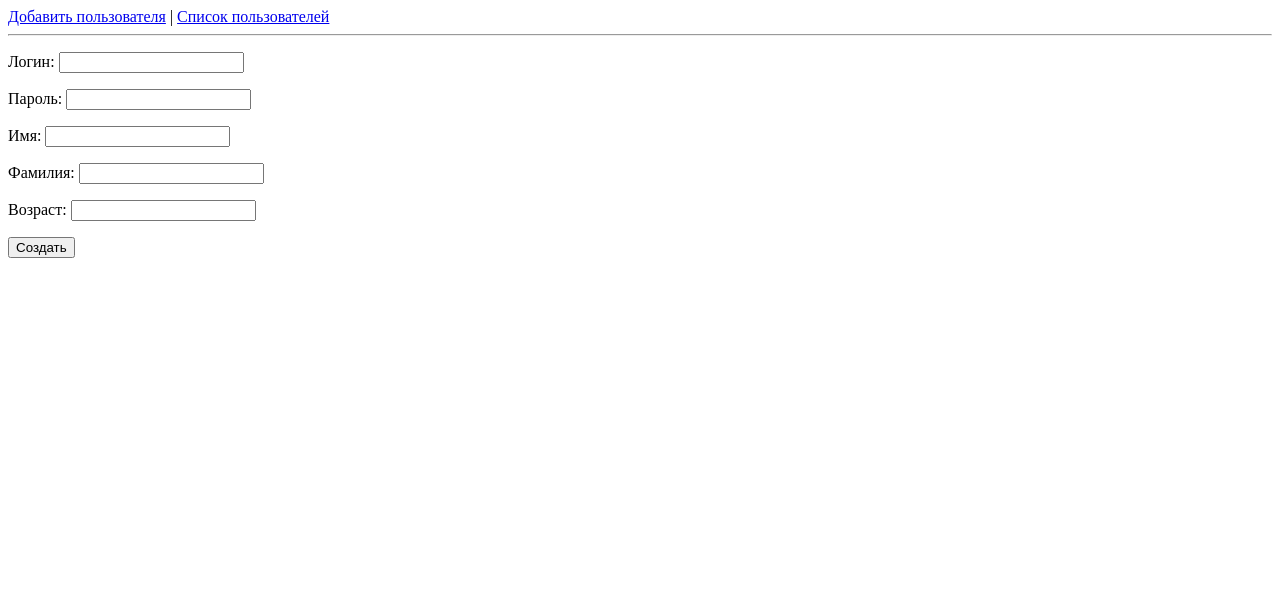
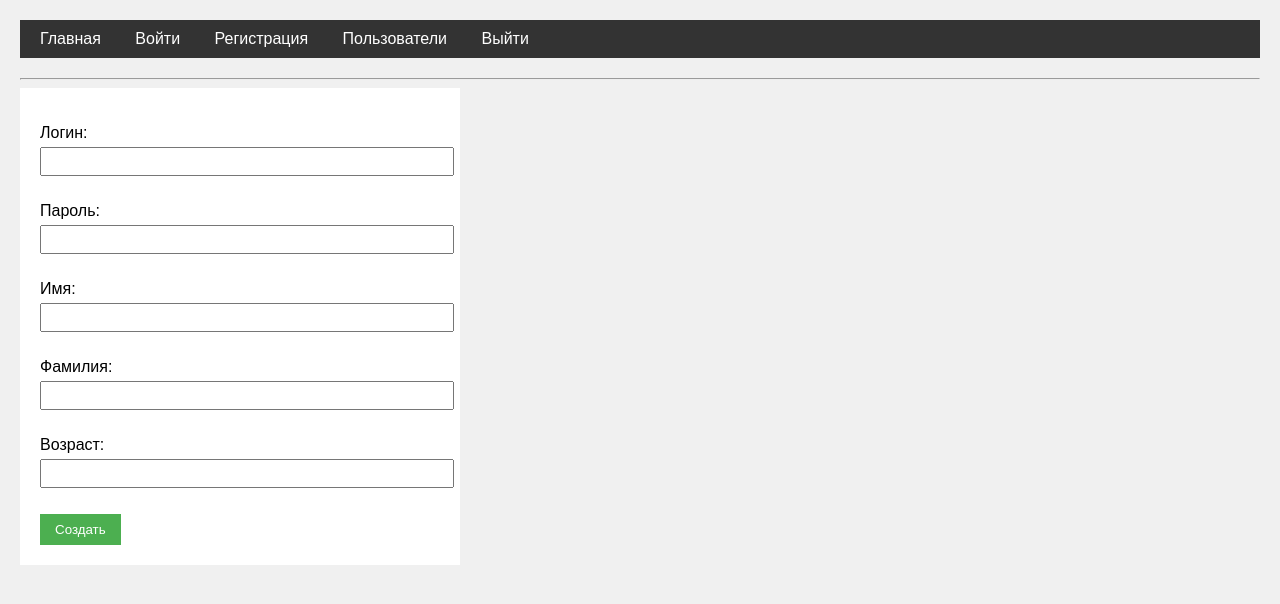
Before and after one commit to s1ment/ip32_blog, a Django app: page /add_user/ in a window 1280 px wide. Shown: the top 604 px of the page. Run offline with Django 5.2, Linux system fonts and the light colour scheme.

Commit message:
Добавлен вход и выход в систему

```diff
--- a/blog/blog/settings.py
+++ b/blog/blog/settings.py
@@ -96,4 +96,4 @@ USE_TZ = True
 # Static files (CSS, JavaScript, Images)
 # https://docs.djangoproject.com/en/6.0/howto/static-files/
 
-STATIC_URL = 'static/'
+STATIC_URL = '/static/'
--- a/blog/blog/urls.py
+++ b/blog/blog/urls.py
@@ -3,5 +3,9 @@ from login import views
 
 urlpatterns = [
     path('add_user/', views.add_user),
+    path('add_role/', views.add_role),
     path('users/', views.users),
+    path('', views.index),
+    path('login/', views.login),
+    path('logout/', views.logout_view),
 ]
--- a/blog/login/forms.py
+++ b/blog/login/forms.py
@@ -1,5 +1,5 @@
 from django import forms
-from .models import User
+from .models import User, Role
 
 class UserForm(forms.ModelForm):
     class Meta:
@@ -12,3 +12,11 @@ class UserForm(forms.ModelForm):
             'last_name': 'Фамилия',
             'age': 'Возраст',
         }
+
+class RoleForm(forms.ModelForm):
+    class Meta:
+        model=Role
+        fields=['title']
+        labels={
+            'title':'Название',
+        }
--- a/blog/login/models.py
+++ b/blog/login/models.py
@@ -7,3 +7,9 @@ class User(models.Model):
     last_name = models.CharField(max_length=200)
     age = models.PositiveIntegerField()
     balance = models.FloatField(default=0.0)
+
+class Role(models.Model):
+    title = models.CharField(max_length=200)
+
+def __str__(self):
+    return self.title
--- /dev/null
+++ b/blog/login/static/styles.css
@@ -0,0 +1,77 @@
+body {
+    font-family: Arial, sans-serif;
+    margin: 0;
+    padding: 20px;
+    background: #f0f0f0;
+}
+
+nav {
+    background: #333;
+    padding: 10px;
+    margin-bottom: 20px;
+}
+
+nav a {
+    color: white;
+    text-decoration: none;
+    padding: 5px 10px;
+    margin-right: 10px;
+}
+
+nav a:hover {
+    background: #555;
+}
+
+table {
+    width: 100%;
+    border-collapse: collapse;
+    background: white;
+}
+
+th, td {
+    border: 1px solid #ddd;
+    padding: 8px;
+    text-align: left;
+}
+
+th {
+    background: #4CAF50;
+    color: white;
+}
+
+form {
+    background: white;
+    padding: 20px;
+    max-width: 400px;
+}
+
+input[type="text"], input[type="password"], input[type="number"] {
+    width: 100%;
+    padding: 5px;
+    margin: 5px 0 10px 0;
+}
+
+input[type="submit"] {
+    background: #4CAF50;
+    color: white;
+    padding: 8px 15px;
+    border: none;
+    cursor: pointer;
+}
+
+input[type="submit"]:hover {
+    background: #45a049;
+}
+
+a {
+    color: #4CAF50;
+    text-decoration: none;
+}
+
+a:hover {
+    text-decoration: underline;
+}
+
+h1, h2 {
+    color: #333;
+}
--- a/blog/login/templates/base.html
+++ b/blog/login/templates/base.html
@@ -1,15 +1,22 @@
+{% load static %}
 <!DOCTYPE html>
 <html lang="en">
 <head>
     <meta charset="UTF-8">
     <meta name="viewport" content="width=device-width, initial-scale=1.0">
     <title>Система аренды</title>
+    <link rel="stylesheet" href="{% static 'styles.css' %}">
 </head>
 <body>
     <header>
         <nav>
-            <a href="/add_user/">Добавить пользователя</a> |
-            <a href="/users/">Список пользователей</a>
+            <a href="/">Главная</a>
+            <a href="/login/">Войти</a>
+            <a href="/add_user/">Регистрация</a>
+            <a href="/users/">Пользователи</a>
+            {% if user %}
+            <a href="/logout/">Выйти</a>
+            {% endif %}
         </nav>
     </header>
     <hr>
--- /dev/null
+++ b/blog/login/templates/index.html
@@ -0,0 +1,5 @@
+{% extends "base.html" %}
+{% block title %}Главная страница{% endblock title %}
+{% block content %}
+    <h1>Добро пожаловать {{user.login}}!</h1>
+{% endblock content %}
--- a/blog/login/views.py
+++ b/blog/login/views.py
@@ -1,10 +1,16 @@
 from django.shortcuts import render, redirect
-from .models import User
-from .forms import UserForm
+from .models import User, Role
+from .forms import UserForm, RoleForm
 
 def users(request):
-    users = User.objects.all()
-    return render(request, 'users.html', {'users': users})
+    if request.session.get('user_id'):
+        u_id = request.session.get('user_id')
+        u = User.objects.get(id=u_id)
+        users = User.objects.all()
+        return render(request, 'users.html', {'users': users, 'user': u})
+    else:
+        return redirect('/login/')
+
 
 def add_user(request):
     if request.method == "POST":
@@ -16,3 +22,41 @@ def add_user(request):
     else:
         form = UserForm()
     return render(request, 'add_user.html', {'form': form})
+
+def add_role(request):
+    if request.method == "POST":
+        role = RoleForm(request.POST)
+        if role.is_valid():
+            role.save()
+        return redirect('/users/')
+    else:
+        form = RoleForm()
+        return render (request, "add_role.html", {'form': form})
+
+def index(request):
+    if request.session.get('user_id'):
+        u_id = request.session.get('user_id')
+        u = User.objects.get(id=u_id)
+        return render(request, 'index.html', {'user': u})
+    else:
+        return redirect('/login/')
+
+def login(request):
+    if request.method == 'GET':
+        return render(request, 'login.html')
+    else:
+        login = request.POST.get('login')
+        password = request.POST.get('pas')
+        try:
+            user = User.objects.get(login=login)
+        except User.DoesNotExist:
+            return redirect('/login/')
+        if password != user.password:
+            return redirect('/login/')
+        request.session['user_id'] = user.id
+        request.session['login'] = user.login
+        return redirect('/')
+
+def logout_view(request):
+    request.session.flush()
+    return redirect('/login')
```
Also changed, not shown: blog/login/templates/add_role.html (added, +9 -0 lines), blog/login/templates/login.html (added, +12 -0 lines), blog/db.sqlite3, blog/login/migrations/0003_role.py (added).
